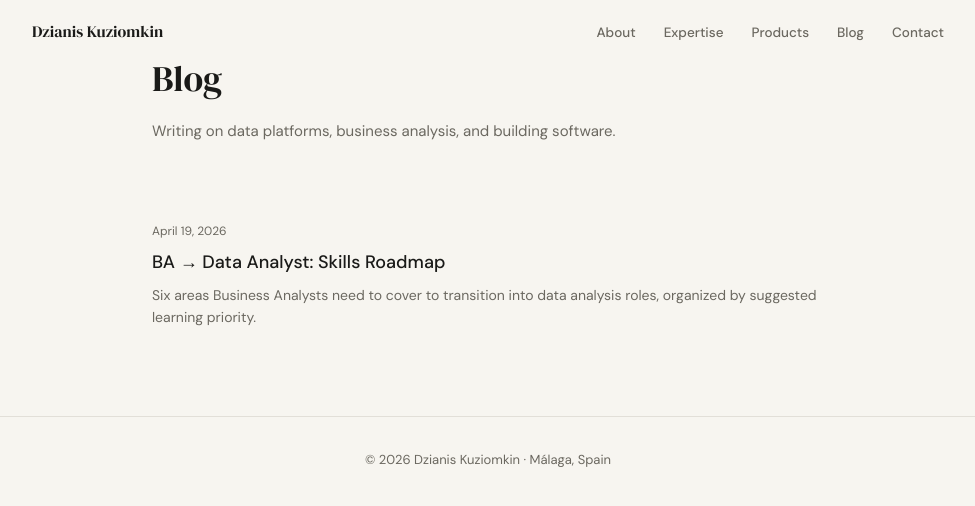
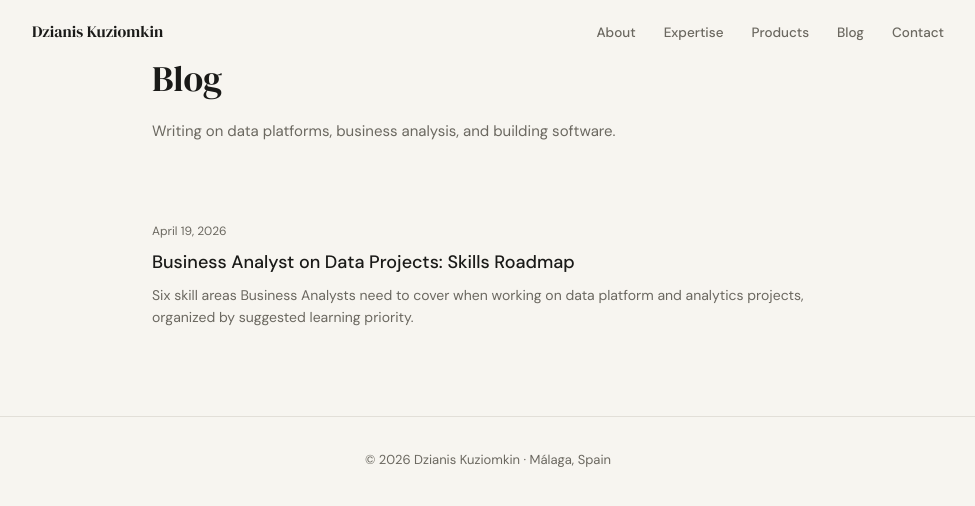
Before and after one commit to Kuziomkin/dzianiskuziomkin_landing, a Jekyll site: the page built from blog/index.html, in a window 1280 px wide. Shown: the top 506 px of the page, without its empty margins (152-1127 px from the left). Built offline with Jekyll 4.4.1, drawn with Linux system fonts in a browser that asks for light colours.

```diff
--- a/_layouts/post.html
+++ b/_layouts/post.html
@@ -17,7 +17,7 @@ layout: default
     .post-header {
         max-width: 720px;
         margin: 0 auto;
-        padding: 48px 24px 32px;
+        padding: 72px 24px 32px;
     }
 
     .post-header h1 {
--- a/_posts/2026-04-19-ba-to-data-analyst-skills-roadmap.md
+++ b/_posts/2026-04-19-ba-to-data-analyst-skills-roadmap.md
@@ -1,6 +1,6 @@
 ---
-title: "BA → Data Analyst: Skills Roadmap"
-description: "Six areas Business Analysts need to cover to transition into data analysis roles, organized by suggested learning priority."
+title: "Business Analyst on Data Projects: Skills Roadmap"
+description: "Six skill areas Business Analysts need to cover when working on data platform and analytics projects, organized by suggested learning priority."
 date: 2026-04-19
 ---
 
@@ -69,8 +69,8 @@ date: 2026-04-19
 
 <!-- ===== CENTER NODE ===== -->
 <rect x="560" y="405" width="180" height="80" rx="12" fill="var(--surface)" stroke="var(--divider)" stroke-width="1.5" filter="url(#node-shadow)"/>
-<text x="650" y="440" text-anchor="middle" style="font-size:14px;font-weight:500;fill:var(--text);font-family:'DM Sans',sans-serif;">BA &#x2192; Data Analyst</text>
-<text x="650" y="457" text-anchor="middle" style="font-size:10px;fill:var(--text-sec);font-family:'DM Sans',sans-serif;">Learning Roadmap</text>
+<text x="650" y="437" text-anchor="middle" style="font-size:12px;font-weight:500;fill:var(--text);font-family:'DM Sans',sans-serif;">BA on Data Projects</text>
+<text x="650" y="453" text-anchor="middle" style="font-size:10px;fill:var(--text-sec);font-family:'DM Sans',sans-serif;">Skills Roadmap</text>
 
 <!-- ===== LEFT BRANCH NODES ===== -->
 <rect x="280" y="106" width="160" height="48" rx="4" fill="var(--surface)" filter="url(#node-shadow)"/>
--- a/ba-to-data.html
+++ b/ba-to-data.html
@@ -4,7 +4,7 @@
 <head>
     <meta charset="utf-8" />
     <meta name="viewport" content="width=device-width, initial-scale=1.0" />
-    <title>BA → Data Analyst: Skills Roadmap — Dzianis Kuziomkin</title>
+    <title>Business Analyst on Data Projects: Skills Roadmap — Dzianis Kuziomkin</title>
     <meta name="description"
         content="A visual mind map of the skills Business Analysts need to transition into data analysis — organized by priority across six key areas." />
 
@@ -14,14 +14,14 @@
     <!-- Open Graph -->
     <meta property="og:type" content="article" />
     <meta property="og:url" content="https://dzianiskuziomkin.com/ba-to-data" />
-    <meta property="og:title" content="BA → Data Analyst: Skills Roadmap" />
+    <meta property="og:title" content="Business Analyst on Data Projects: Skills Roadmap" />
     <meta property="og:description"
         content="A visual mind map of the skills Business Analysts need to transition into data analysis — organized by priority across six key areas." />
     <meta property="og:image" content="https://dzianiskuziomkin.com/images/portrait-square-800.png" />
 
     <!-- Twitter Card -->
     <meta name="twitter:card" content="summary_large_image" />
-    <meta name="twitter:title" content="BA → Data Analyst: Skills Roadmap" />
+    <meta name="twitter:title" content="Business Analyst on Data Projects: Skills Roadmap" />
     <meta name="twitter:description"
         content="A visual mind map of the skills Business Analysts need to transition into data analysis." />
     <meta name="twitter:image" content="https://dzianiskuziomkin.com/images/portrait-square-800.png" />
@@ -193,7 +193,7 @@
     <main>
         <div class="guide-header">
             <a href="/" class="back-link">← Back</a>
-            <h1>BA → Data Analyst: Skills Roadmap</h1>
+            <h1>Business Analyst on Data Projects: Skills Roadmap</h1>
             <p>Six areas Business Analysts need to cover to transition into data analysis roles, organized by suggested learning priority. ✦ marks items added beyond the core list.</p>
         </div>
 
```
